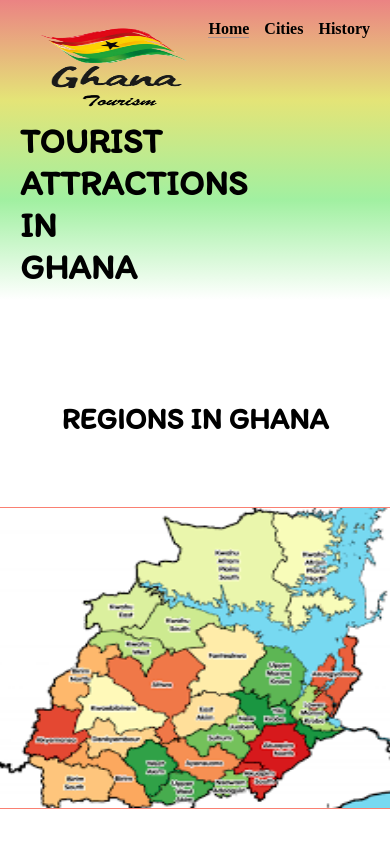
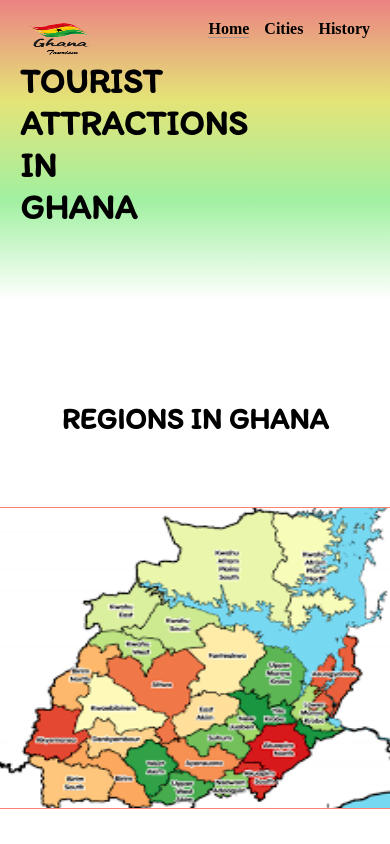
Before and after one commit to braincee/tourist-site, a Next.js app: page / in a window 390 px wide. Shown: the top 844 px of the page. Built offline with nearby package versions, Linux system fonts and the light colour scheme; a web font is replaced by a local one.

Commit message:
update css styling

```diff
--- a/styles/general.scss
+++ b/styles/general.scss
@@ -5,18 +5,19 @@
 
 
 .navbar {
-  position: relative;
   width: 100%;
+  overflow: hidden;
+  z-index: 100;
   height: 300px;
-  z-index: 1;
-  top: 0;
   background: linear-gradient(180deg, rgb(235, 131, 131), rgb(228, 228, 119), rgb(161, 240, 161), transparent);
 }
 
+.scrolled {
+  position: fixed;
+  top: 0;
+}
+
  .top {
-  // width: 100%;
-  // max-width: 1250px;
-  // margin: auto;
   padding: 20px;
   display: flex;
   flex-direction: column;
@@ -264,6 +265,11 @@ footer {
     flex-direction: column;
   }
 
+  .topNav img {
+    width: 80px;
+    height: 40px;
+  }
+
 }
 
 @media (max-width: 992px) {
```
